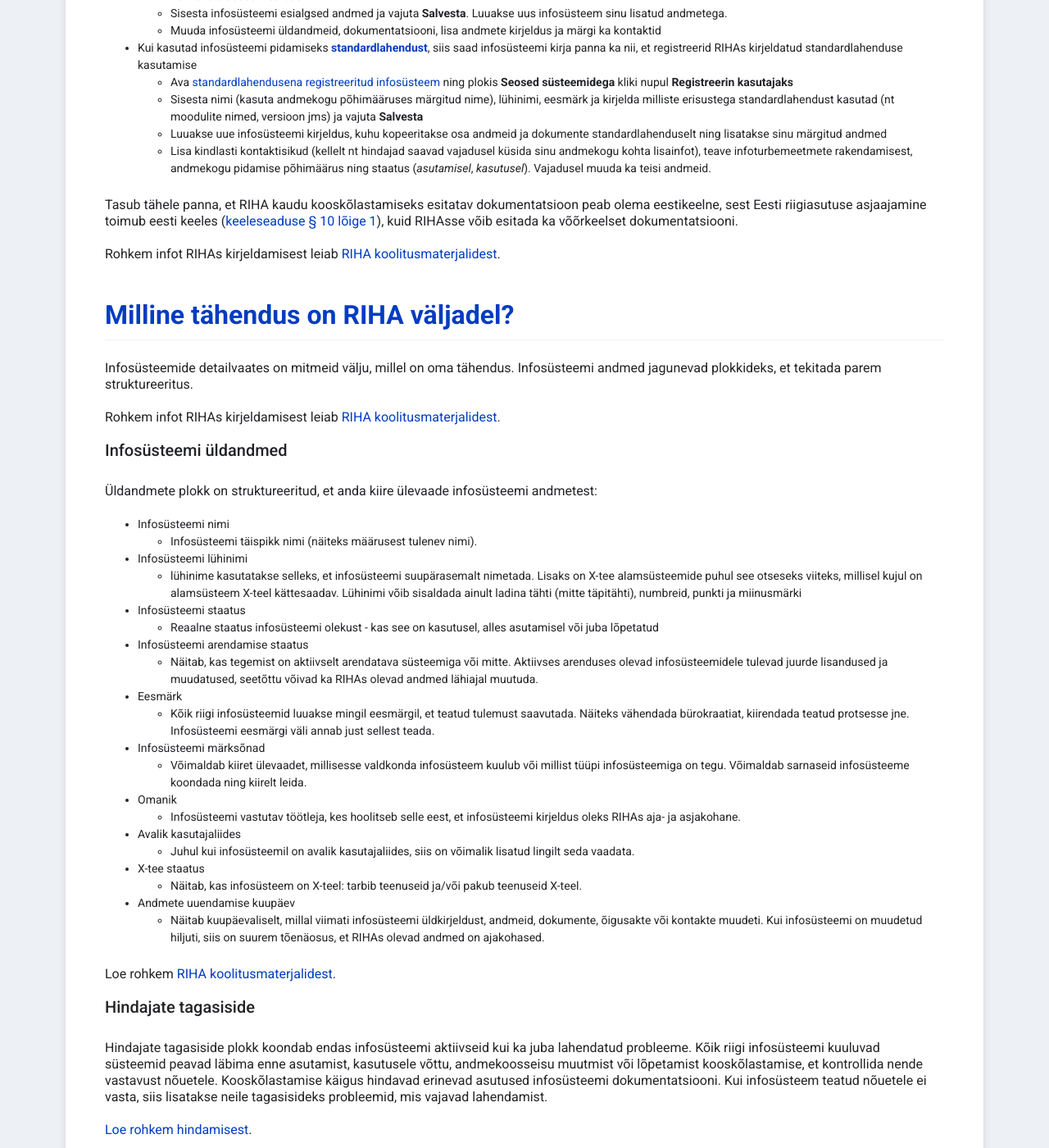
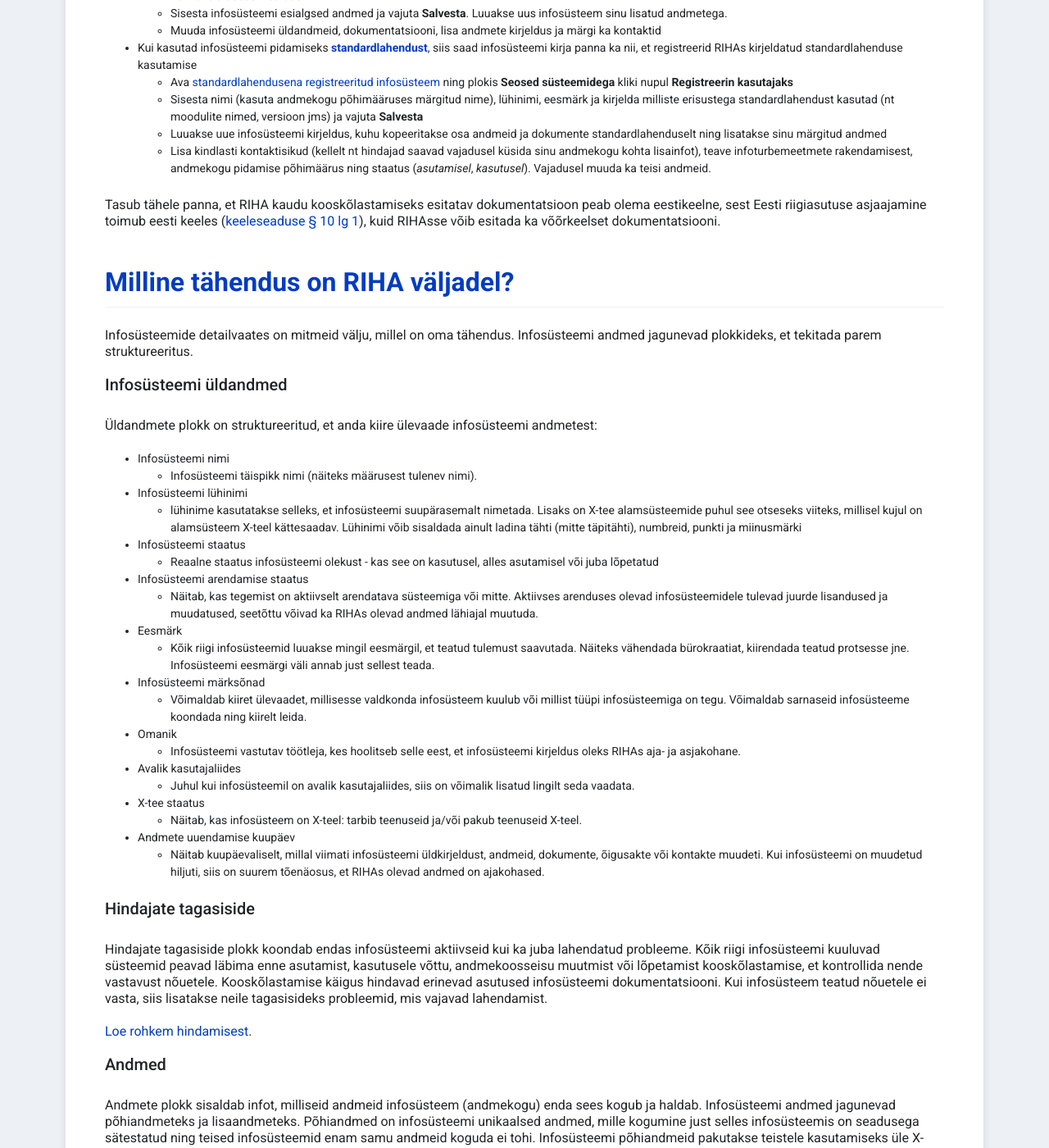
Before and after one commit to e-gov/RIHA-Help, a Jekyll site: the page built from docs/RIHAs-kirjeldamine.md, in a window 1280 px wide and 1400 px high, scrolled down 667 px. Shown: the whole window at 82% size. Built offline with Jekyll 4.4.1, drawn with Linux system fonts in a browser that asks for light colours; some of the changed text lies outside the part shown.

Commit message:
Updated X-tee related link

```diff
--- a/docs/RIHAs-kirjeldamine.md
+++ b/docs/RIHAs-kirjeldamine.md
@@ -18,14 +18,10 @@ RIHAsse pannakse kirja riigi, kohaliku omavalitsuse või muu avalik-õigusliku j
     - Luuakse uue infosüsteemi kirjeldus, kuhu kopeeritakse osa andmeid ja dokumente standardlahenduselt ning lisatakse sinu märgitud andmed
     - Lisa kindlasti kontaktisikud (kellelt nt hindajad saavad vajadusel küsida sinu andmekogu kohta lisainfot), teave infoturbemeetmete rakendamisest, andmekogu pidamise põhimäärus ning staatus (_asutamisel_, _kasutusel_). Vajadusel muuda ka teisi andmeid.
 
-Tasub tähele panna, et RIHA kaudu kooskõlastamiseks esitatav dokumentatsioon peab olema eestikeelne, sest Eesti riigiasutuse asjaajamine toimub eesti keeles ([keeleseaduse § 10 lõige 1](https://www.riigiteataja.ee/akt/118032011001?leiaKehtiv#para10lg1)), kuid RIHAsse võib esitada ka võõrkeelset dokumentatsiooni.
-
-Rohkem infot RIHAs kirjeldamisest leiab [RIHA koolitusmaterjalidest](https://moodle.ria.ee/course/view.php?id=16).
+Tasub tähele panna, et RIHA kaudu kooskõlastamiseks esitatav dokumentatsioon peab olema eestikeelne, sest Eesti riigiasutuse asjaajamine toimub eesti keeles ([keeleseaduse § 10 lg 1](https://www.riigiteataja.ee/akt/118032011001?leiaKehtiv#para10lg1)), kuid RIHAsse võib esitada ka võõrkeelset dokumentatsiooni.
 
 ## Milline tähendus on RIHA väljadel?
 Infosüsteemide detailvaates on mitmeid välju, millel on oma tähendus. Infosüsteemi andmed jagunevad plokkideks, et tekitada parem struktureeritus.
-
-Rohkem infot RIHAs kirjeldamisest leiab [RIHA koolitusmaterjalidest](https://moodle.ria.ee/course/view.php?id=16).
 
 ### Infosüsteemi üldandmed
 
@@ -52,9 +48,6 @@ Rohkem infot RIHAs kirjeldamisest leiab [RIHA koolitusmaterjalidest](https://moo
 - Andmete uuendamise kuupäev
   - Näitab kuupäevaliselt, millal viimati infosüsteemi üldkirjeldust, andmeid, dokumente, õigusakte või kontakte muudeti. Kui infosüsteemi on muudetud hiljuti, siis on suurem tõenäosus, et RIHAs olevad andmed on ajakohased.
 
-Loe rohkem [RIHA koolitusmaterjalidest](https://moodle.ria.ee/mod/page/view.php?id=661).
-
-
 ### Hindajate tagasiside
 
 Hindajate tagasiside plokk koondab endas infosüsteemi aktiivseid kui ka juba lahendatud probleeme. Kõik riigi infosüsteemi kuuluvad süsteemid peavad läbima enne asutamist, kasutusele võttu, andmekoosseisu muutmist või lõpetamist kooskõlastamise, et kontrollida nende vastavust nõuetele. Kooskõlastamise käigus hindavad erinevad asutused infosüsteemi dokumentatsiooni. Kui infosüsteem teatud nõuetele ei vasta, siis lisatakse neile tagasisideks probleemid, mis vajavad lahendamist.
@@ -74,13 +67,11 @@ RIHAs on jagatud andmed samuti kaheks:
 - Detailne andmekoosseis
   - Faili kujul infosüsteemi täielik andmeobjektide nimekiri, mis sisaldab nii põhiandmeid kui ka lisaandmeid. Lisaks on detailses andmekoosseisus ka näha, millisest infosüsteemist lisaandmeid saadakse.
 
-Loe rohkem [RIHA koolitusmaterjalidest](https://moodle.ria.ee/mod/page/view.php?id=663).
-
 ### Dokumentatsioon
 
 Dokumentatsiooni alla pannakse kirja infosüsteemi
 
-- tehniline kirjeldus, sh arhitektuuridokument (vt [dokumendimalli arhitektuuri kirjeldamiseks](https://moodle.ria.ee/mod/resource/view.php?id=671))
+- tehniline kirjeldus, sh arhitektuuridokument (vt [dokumendimalli arhitektuuri kirjeldamiseks](https://abi.ria.ee/riha/files/4620393/4620537/1/1588165673021/Arhitektuurimall_1.3+%281%29.odt))
 - kasutatavad klassifikaatorid, märkides viite vanas RIHAs kirjeldatud klassifikaatorile ja valides viite liigiks _Kasutatav klassifikaator_ (nt [EHAK 2019v1](https://vana.riha.ee/riha/main/kla/eesti_haldus-_ja_asustusjaotuse_klassifikaator_2018v3_ver22))
 - muud teistele jagamiseks mõeldud dokumendid nagu liidestumise juhend, teenuste kirjeldus, kasutusjuhendid
 
@@ -96,8 +87,6 @@ Infosüsteemi reguleerivad õigusaktid nagu
 - käskkirjad
 - direktiivid
 
-Loe rohkem [RIHA koolitusmaterjalidest](https://moodle.ria.ee/mod/page/view.php?id=683).
-
 ### Turvalisus
 
 Turvalisuse osas on oluline märkida:
@@ -106,18 +95,13 @@ Turvalisuse osas on oluline märkida:
 - ISKE puhul infovarale määratud käideldavuse, tervikluse, konfidentsiaalsuse turvaosaklassid
 - kas ISKE rakendamine on auditeeritud ja viimase auditi kuupäev ning hinnang (see info on nähtav ainult infosüsteemi kirjeldajale ja hindajatele)
 
-
 ### Kontaktid
 
 Infosüsteemi haldavate ja arendavate isikute kontaktid, kellele on võimalik täpsemaid küsimusi esitada.
 **Kontaktid on nähtavad vaid sisseloginud kasutajatele**.
 
-Loe rohkem [RIHA koolitusmaterjalidest](https://moodle.ria.ee/mod/page/view.php?id=665).
-
 ### Seosed süsteemidega
 
-Kui infosüsteem kasutab andmevahetuseks X-teed, märgi tema [X-tee alamsüsteemid](https://abi.riha.ee/X-tee-alamsysteem) alaminfosüsteemideks. Kui kasutad standardlahendust, lisa selle nimetus ja vali seose tüübiks **kasutatav standardlahendus** või [registreeri standardlahenduse kasutamine](https://abi.riha.ee/standardlahenduse-kasutamise-registreerimine).
+Kui infosüsteem kasutab andmevahetuseks X-teed, märgi tema [X-tee alamsüsteemid](https://abi.ria.ee/xtee/et/x-tee-juhend/x-teega-liitumine) alaminfosüsteemideks. Kui kasutad standardlahendust, lisa selle nimetus ja vali seose tüübiks **kasutatav standardlahendus** või [registreeri standardlahenduse kasutamine](https://abi.riha.ee/standardlahenduse-kasutamise-registreerimine).
 
 Mitmest alaminfosüsteemist koosneva infosüsteemi kirjeldamisel lisa ka seosed nende alaminfosüsteemidga. Alaminfosüsteemi kirjeldamisel lisa seos tema üleminfosüsteemiga.
-
-Loe rohkem [RIHA koolitusmaterjalidest](https://moodle.ria.ee/mod/page/view.php?id=666).
```
